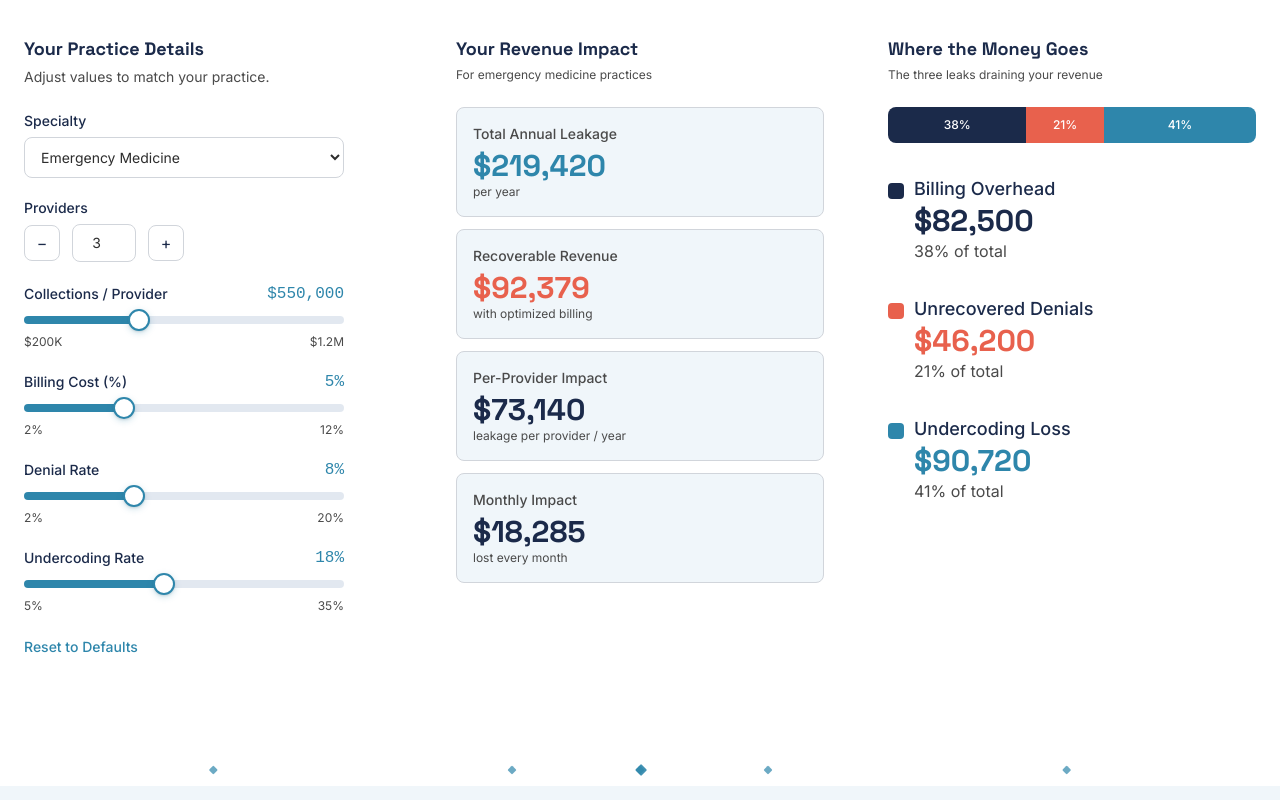
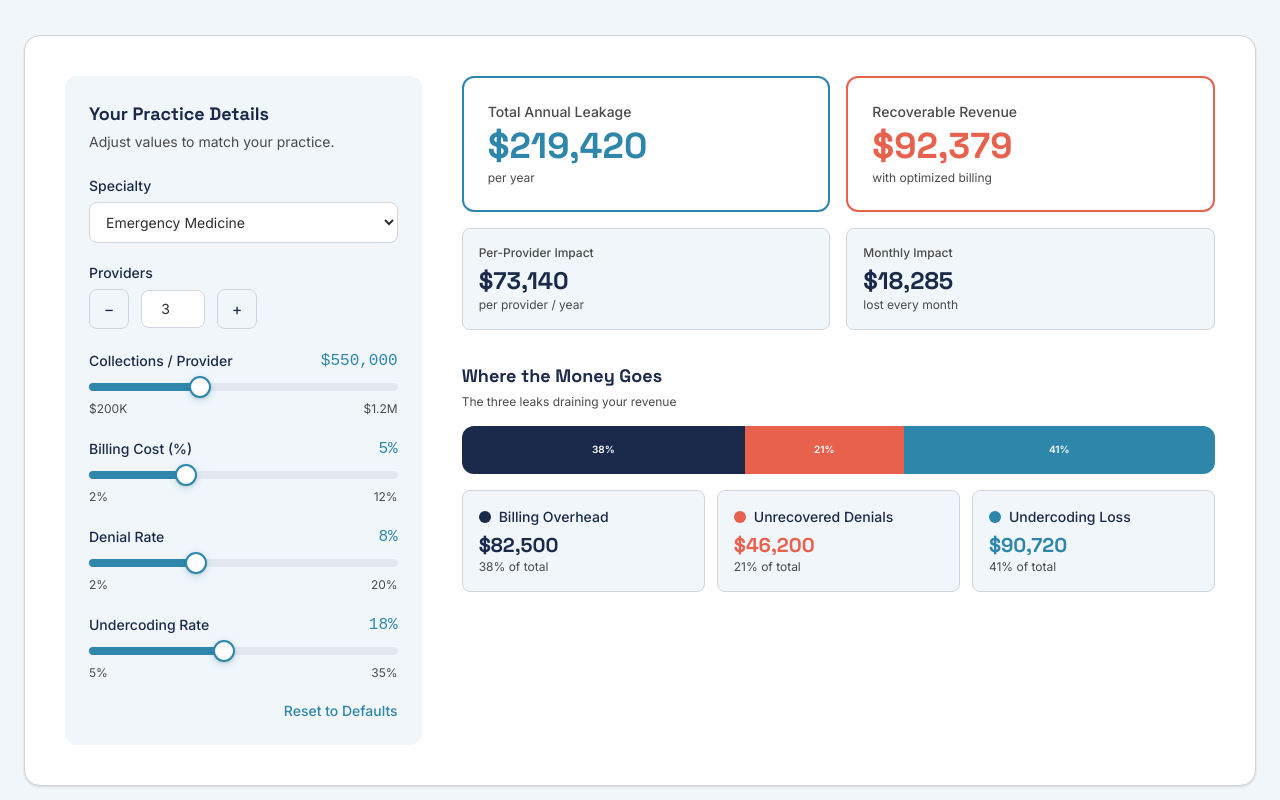
Before and after one commit to RizeXCapital/website, a Next.js app: page /sovereign-rcm/roi-calculator in a window 1280 px wide. Shown: the part 600-1400 px from the top of the page. Built offline with nearby package versions, Linux system fonts and the light colour scheme.

Commit message:
Force light mode default and update blog and ROI calculator
Remove system dark mode preference fallback so site always starts in
light mode. Includes pending blog page and ROI calculator updates.

```diff
--- a/src/app/blog/page.tsx
+++ b/src/app/blog/page.tsx
@@ -206,7 +206,7 @@ export default async function Blog({
       <SectionDivider variant="light" />
 
       {/* CTA */}
-      <section className="bg-navy px-6 py-20 lg:py-24">
+      <section className="bg-navy px-6 py-16 lg:py-20">
         <FadeIn>
           <div className="mx-auto max-w-5xl text-center">
             <h2 className="font-heading text-3xl font-bold text-white sm:text-4xl">
@@ -215,7 +215,7 @@ export default async function Blog({
             <p className="mx-auto mt-4 max-w-3xl text-lg text-gray-300">
               Find out how much revenue your practice could recover with on-premise AI billing.
             </p>
-            <div className="mt-10">
+            <div className="mt-8">
               <Link
                 href="/contact"
                 className="inline-block rounded-lg bg-coral px-10 py-4 text-base font-medium text-white transition-colors hover:bg-coral-hover"
--- a/src/app/layout.tsx
+++ b/src/app/layout.tsx
@@ -48,7 +48,7 @@ export default function RootLayout({
       <head>
         <script
           dangerouslySetInnerHTML={{
-            __html: `(function(){try{var c=document.cookie.match(/(?:^|;)\\s*theme=(\\w+)/);var t=c?c[1]:null;if(t==='dark'||(!t&&window.matchMedia('(prefers-color-scheme:dark)').matches)){document.documentElement.classList.add('dark')}}catch(e){}})();`,
+            __html: `(function(){try{var c=document.cookie.match(/(?:^|;)\\s*theme=(\\w+)/);var t=c?c[1]:null;if(t==='dark'){document.documentElement.classList.add('dark')}}catch(e){}})();`,
           }}
         />
       </head>
--- a/src/components/ROICalculator.tsx
+++ b/src/components/ROICalculator.tsx
@@ -250,11 +250,13 @@ export default function ROICalculator() {
       `}</style>
 
       {/* ── Calculator Section ────────────────────────────────────── */}
-      <section className="bg-white px-6 py-20 dark:bg-dark-bg lg:py-24">
+      <section className="bg-ice px-6 py-20 dark:bg-dark-surface lg:py-24">
         <div className="mx-auto max-w-7xl">
-          <div className="grid grid-cols-1 gap-12 md:grid-cols-3 lg:gap-16">
-            {/* Column 1 — Inputs */}
-            <div className="min-w-0 max-w-xs">
+          <div className="rounded-2xl border border-gray-300 bg-white p-6 shadow-sm sm:p-8 lg:p-10 dark:border-dark-border dark:bg-dark-elevated">
+            <div className="grid grid-cols-1 gap-10 lg:grid-cols-3 lg:gap-10">
+              {/* Left — Inputs */}
+              <div className="min-w-0">
+                <div className="rounded-xl bg-ice p-6 dark:bg-dark-surface">
                   <h2 className="font-heading text-lg font-bold text-navy dark:text-white">
                     Your Practice Details
                   </h2>
@@ -279,7 +281,7 @@ export default function ROICalculator() {
                         onChange={(e) =>
                           handleSpecialtyChange(e.target.value as SpecialtyKey)
                         }
-                    className="mt-1.5 w-full rounded-lg border border-gray-300 bg-white px-3 py-2.5 text-sm text-charcoal dark:border-dark-border dark:bg-dark-elevated dark:text-dark-text"
+                        className="mt-1.5 w-full rounded-lg border border-gray-300 bg-white px-3 py-2.5 text-sm text-charcoal focus:ring-2 focus:ring-teal/20 dark:border-dark-border dark:bg-dark-elevated dark:text-dark-text"
                       >
                         {Object.keys(SPECIALTIES).map((s) => (
                           <option key={s} value={s}>
@@ -298,7 +300,7 @@ export default function ROICalculator() {
                         <button
                           type="button"
                           onClick={() => setProviders(Math.max(1, providers - 1))}
-                      className="flex h-9 w-9 items-center justify-center rounded-lg border border-gray-300 text-base text-navy transition-colors hover:bg-ice dark:border-dark-border dark:text-white dark:hover:bg-dark-elevated"
+                          className="flex h-10 w-10 items-center justify-center rounded-lg border border-gray-300 text-base text-navy transition-colors hover:bg-white dark:border-dark-border dark:text-white dark:hover:bg-dark-elevated"
                           aria-label="Decrease providers"
                         >
                           &minus;
@@ -318,7 +320,7 @@ export default function ROICalculator() {
                         <button
                           type="button"
                           onClick={() => setProviders(Math.min(25, providers + 1))}
-                      className="flex h-9 w-9 items-center justify-center rounded-lg border border-gray-300 text-base text-navy transition-colors hover:bg-ice dark:border-dark-border dark:text-white dark:hover:bg-dark-elevated"
+                          className="flex h-10 w-10 items-center justify-center rounded-lg border border-gray-300 text-base text-navy transition-colors hover:bg-white dark:border-dark-border dark:text-white dark:hover:bg-dark-elevated"
                           aria-label="Increase providers"
                         >
                           +
@@ -442,6 +444,7 @@ export default function ROICalculator() {
                     </div>
 
                     {/* Reset */}
+                    <div className="flex items-center justify-end">
                       <button
                         type="button"
                         onClick={resetDefaults}
@@ -451,58 +454,59 @@ export default function ROICalculator() {
                       </button>
                     </div>
                   </div>
+                </div>
+              </div>
 
-            {/* Column 2 — Revenue Impact */}
-            <div className="min-w-0 max-w-sm">
-              <h2 className="font-heading text-lg font-bold text-navy dark:text-white">
-                Your Revenue Impact
-              </h2>
-              <p className="mt-1 text-xs text-charcoal-light dark:text-gray-300">
-                For {specialty.toLowerCase()} practices
-              </p>
-
-              <div className="mt-6 space-y-3">
-                <div className="rounded-lg border border-gray-300 bg-ice p-4 dark:border-dark-border dark:bg-dark-surface">
+              {/* Right — Results & Breakdown */}
+              <div className="min-w-0 lg:col-span-2">
+                {/* Top row: Featured metrics */}
+                <div className="grid grid-cols-1 gap-4 sm:grid-cols-2">
+                  {/* Total Annual Leakage */}
+                  <div className="rounded-xl border-2 border-teal bg-white p-6 dark:border-teal-dark dark:bg-dark-surface">
                     <p className="text-sm font-medium text-charcoal-light dark:text-gray-400">
                       Total Annual Leakage
                     </p>
-                  <p className="mt-1 font-heading text-3xl font-bold text-teal dark:text-teal-dark">
+                    <p className="mt-1 font-heading text-4xl font-bold text-teal dark:text-teal-dark">
                       {formatCurrency(results.totalLeakage)}
                     </p>
-                  <p className="text-xs text-charcoal-light dark:text-gray-400">
+                    <p className="mt-1 text-xs text-charcoal-light dark:text-gray-400">
                       per year
                     </p>
                   </div>
 
-                <div className="rounded-lg border border-gray-300 bg-ice p-4 dark:border-dark-border dark:bg-dark-surface">
+                  {/* Recoverable Revenue */}
+                  <div className="rounded-xl border-2 border-coral bg-white p-6 dark:border-coral dark:bg-dark-surface">
                     <p className="text-sm font-medium text-charcoal-light dark:text-gray-400">
                       Recoverable Revenue
                     </p>
-                  <p className="mt-1 font-heading text-3xl font-bold text-coral">
+                    <p className="mt-1 font-heading text-4xl font-bold text-coral">
                       {formatCurrency(results.recoverableRevenue)}
                     </p>
+                    <p className="mt-1 text-xs text-charcoal-light dark:text-gray-400">
+                      with optimized billing
+                    </p>
+                  </div>
+                </div>
+
+                {/* Secondary metrics row */}
+                <div className="mt-4 grid grid-cols-2 gap-4">
+                  <div className="rounded-lg border border-gray-300 bg-ice p-4 dark:border-dark-border dark:bg-dark-surface">
+                    <p className="text-xs font-medium text-charcoal-light dark:text-gray-400">
+                      Per-Provider Impact
+                    </p>
+                    <p className="mt-1 font-heading text-2xl font-bold text-navy dark:text-white">
+                      {formatCurrency(results.perProviderLeakage)}
+                    </p>
                     <p className="text-xs text-charcoal-light dark:text-gray-400">
-                    with optimized billing
+                      per provider / year
                     </p>
                   </div>
 
                   <div className="rounded-lg border border-gray-300 bg-ice p-4 dark:border-dark-border dark:bg-dark-surface">
-                  <p className="text-sm font-medium text-charcoal-light dark:text-gray-400">
-                    Per-Provider Impact
-                  </p>
-                  <p className="mt-1 font-heading text-3xl font-bold text-navy dark:text-white">
-                    {formatCurrency(results.perProviderLeakage)}
-                  </p>
-                  <p className="text-xs text-charcoal-light dark:text-gray-400">
-                    leakage per provider / year
-                  </p>
-                </div>
-
-                <div className="rounded-lg border border-gray-300 bg-ice p-4 dark:border-dark-border dark:bg-dark-surface">
-                  <p className="text-sm font-medium text-charcoal-light dark:text-gray-400">
+                    <p className="text-xs font-medium text-charcoal-light dark:text-gray-400">
                       Monthly Impact
                     </p>
-                  <p className="mt-1 font-heading text-3xl font-bold text-navy dark:text-white">
+                    <p className="mt-1 font-heading text-2xl font-bold text-navy dark:text-white">
                       {formatCurrency(results.monthlyImpact)}
                     </p>
                     <p className="text-xs text-charcoal-light dark:text-gray-400">
@@ -510,82 +514,81 @@ export default function ROICalculator() {
                     </p>
                   </div>
                 </div>
-            </div>
 
-            {/* Column 3 — Where the Money Goes */}
-            <div className="min-w-0">
-              <h2 className="font-heading text-lg font-bold text-navy dark:text-white">
+                {/* Breakdown: bar + legend */}
+                <div className="mt-8">
+                  <h3 className="font-heading text-lg font-bold text-navy dark:text-white">
                     Where the Money Goes
-              </h2>
+                  </h3>
                   <p className="mt-1 text-xs text-charcoal-light dark:text-gray-300">
                     The three leaks draining your revenue
                   </p>
 
                   {/* Stacked bar */}
-              <div className="mt-6 flex h-9 overflow-hidden rounded-lg">
+                  <div className="mt-4 flex h-12 overflow-hidden rounded-xl">
                     <div
-                  className="flex items-center justify-center bg-navy text-xs font-medium text-white transition-all duration-300"
+                      className="flex items-center justify-center bg-navy text-[10px] font-semibold text-white transition-all duration-300"
                       style={{ width: `${barSegments.billing}%` }}
                     >
-                  {barSegments.billing >= 18 && `${barSegments.billing.toFixed(0)}%`}
+                      {`${barSegments.billing.toFixed(0)}%`}
                     </div>
                     <div
-                  className="flex items-center justify-center bg-coral text-xs font-medium text-white transition-all duration-300"
+                      className="flex items-center justify-center bg-coral text-[10px] font-semibold text-white transition-all duration-300"
                       style={{ width: `${barSegments.denials}%` }}
                     >
-                  {barSegments.denials >= 18 && `${barSegments.denials.toFixed(0)}%`}
+                      {`${barSegments.denials.toFixed(0)}%`}
                     </div>
                     <div
-                  className="flex items-center justify-center bg-teal text-xs font-medium text-white transition-all duration-300"
+                      className="flex items-center justify-center bg-teal text-[10px] font-semibold text-white transition-all duration-300"
                       style={{ width: `${barSegments.undercoding}%` }}
                     >
-                  {barSegments.undercoding >= 18 &&
-                    `${barSegments.undercoding.toFixed(0)}%`}
+                      {`${barSegments.undercoding.toFixed(0)}%`}
                     </div>
                   </div>
 
-              {/* Legend */}
-              <div className="mt-8 space-y-8">
-                <div className="flex items-start gap-2.5">
-                  <div className="mt-2 h-4 w-4 shrink-0 rounded bg-navy" />
-                  <div>
-                    <p className="text-lg font-medium text-navy dark:text-white">
+                  {/* Legend — horizontal row */}
+                  <div className="mt-4 grid grid-cols-1 gap-3 sm:grid-cols-3">
+                    <div className="rounded-lg border border-gray-300 bg-ice p-4 dark:border-dark-border dark:bg-dark-surface">
+                      <div className="flex items-center gap-2">
+                        <div className="h-3 w-3 shrink-0 rounded-full bg-navy" />
+                        <p className="text-sm font-medium text-navy dark:text-white">
                           Billing Overhead
                         </p>
-                    <p className="font-heading text-3xl font-bold text-navy dark:text-white">
+                      </div>
+                      <p className="mt-1 font-heading text-xl font-bold text-navy dark:text-white">
                         {formatCurrency(results.billingCost)}
                       </p>
-                    <p className="text-base text-charcoal-light dark:text-gray-400">
+                      <p className="text-xs text-charcoal-light dark:text-gray-400">
                         {barSegments.billing.toFixed(0)}% of total
                       </p>
                     </div>
-                </div>
 
-                <div className="flex items-start gap-2.5">
-                  <div className="mt-2 h-4 w-4 shrink-0 rounded bg-coral" />
-                  <div>
-                    <p className="text-lg font-medium text-navy dark:text-white">
+                    <div className="rounded-lg border border-gray-300 bg-ice p-4 dark:border-dark-border dark:bg-dark-surface">
+                      <div className="flex items-center gap-2">
+                        <div className="h-3 w-3 shrink-0 rounded-full bg-coral" />
+                        <p className="text-sm font-medium text-navy dark:text-white">
                           Unrecovered Denials
                         </p>
-                    <p className="font-heading text-3xl font-bold text-coral">
+                      </div>
+                      <p className="mt-1 font-heading text-xl font-bold text-coral">
                         {formatCurrency(results.unrecoveredLoss)}
                       </p>
-                    <p className="text-base text-charcoal-light dark:text-gray-400">
+                      <p className="text-xs text-charcoal-light dark:text-gray-400">
                         {barSegments.denials.toFixed(0)}% of total
                       </p>
                     </div>
-                </div>
 
-                <div className="flex items-start gap-2.5">
-                  <div className="mt-2 h-4 w-4 shrink-0 rounded bg-teal" />
-                  <div>
-                    <p className="text-lg font-medium text-navy dark:text-white">
+                    <div className="rounded-lg border border-gray-300 bg-ice p-4 dark:border-dark-border dark:bg-dark-surface">
+                      <div className="flex items-center gap-2">
+                        <div className="h-3 w-3 shrink-0 rounded-full bg-teal" />
+                        <p className="text-sm font-medium text-navy dark:text-white">
                           Undercoding Loss
                         </p>
-                    <p className="font-heading text-3xl font-bold text-teal dark:text-teal-dark">
+                      </div>
+                      <p className="mt-1 font-heading text-xl font-bold text-teal dark:text-teal-dark">
                         {formatCurrency(results.undercodingLoss)}
                       </p>
-                    <p className="text-base text-charcoal-light dark:text-gray-400">
+                      <p className="text-xs text-charcoal-light dark:text-gray-400">
                         {barSegments.undercoding.toFixed(0)}% of total
                       </p>
                     </div>
@@ -594,12 +597,11 @@ export default function ROICalculator() {
               </div>
             </div>
           </div>
+        </div>
       </section>
 
-      <SectionDivider variant="dark" />
-
       {/* ── Methodology ───────────────────────────────────────────── */}
-      <section className="bg-ice px-6 py-16 dark:bg-dark-surface lg:py-20">
+      <section className="bg-ice px-6 pt-16 pb-16 dark:bg-dark-surface lg:pt-20 lg:pb-20">
         <div className="mx-auto max-w-3xl">
           <div>
             <h2 className="text-center font-heading text-3xl font-bold text-navy dark:text-white">
@@ -654,6 +656,8 @@ export default function ROICalculator() {
           </div>
         </div>
       </section>
+
+      <SectionDivider variant="dark" />
     </>
   );
 }
```
Lines whose indentation alone changed are shown as unchanged.
